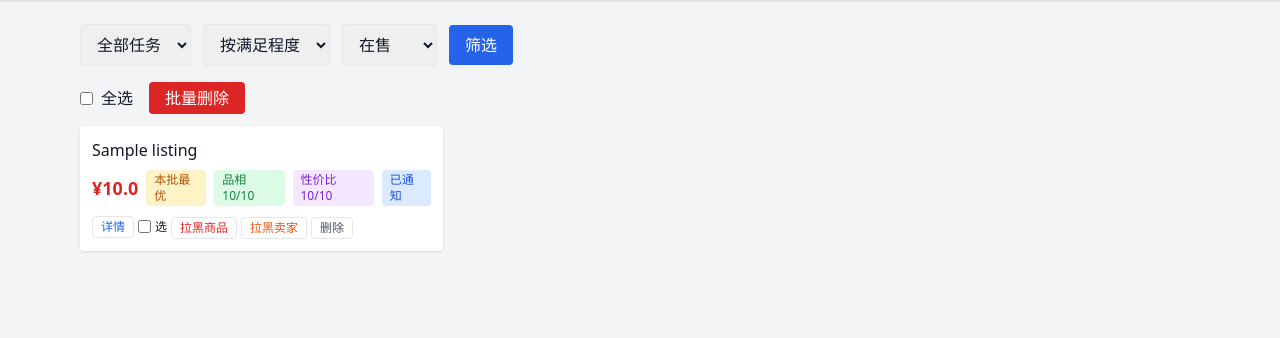
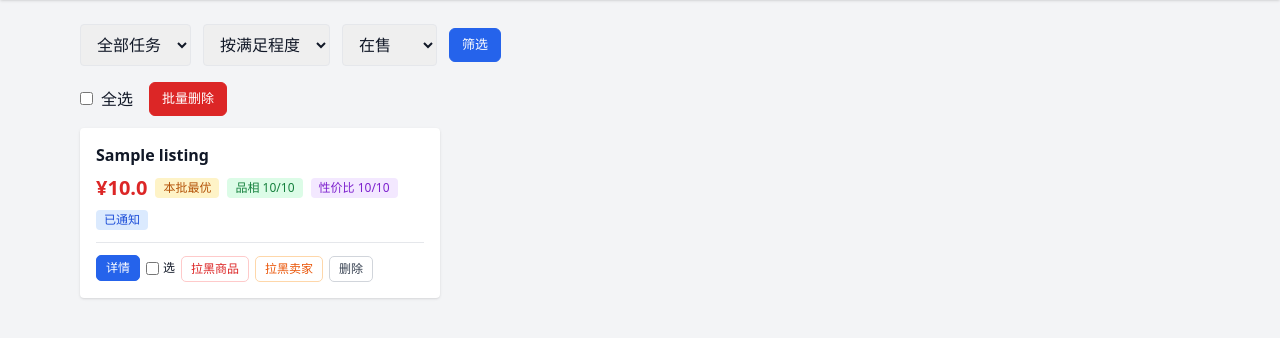
Before and after one commit to Comui520/second-eye, a FastAPI app: page /listings in a window 1280 px wide. Shown: the part 52-390 px from the top of the page. Run offline with FastAPI, Linux system fonts and the light colour scheme; tables that the repository leaves empty hold one stand-in row (values such as "Sample post"); some libraries are stand-ins or nearby versions.

Commit message:
style: 前端优化——命中卡片加大、统一按钮样式带按压反馈、详情页图片点击放大

```diff
--- a/goodprice/web/templates/base.html
+++ b/goodprice/web/templates/base.html
@@ -6,6 +6,34 @@
   <title>{% block title %}闲鱼盯价助手{% endblock %}</title>
   <script src="https://cdn.tailwindcss.com"></script>
   <script src="https://unpkg.com/htmx.org@1.9.12"></script>
+  <style>
+    .btn { display: inline-block; padding: 6px 12px; border-radius: 6px; font-size: 13px;
+      line-height: 1.5; cursor: pointer; user-select: none; text-decoration: none;
+      transition: background-color .15s, color .15s, border-color .15s, transform .05s; }
+    .btn:active { transform: translateY(1px); }
+    .btn-sm { padding: 3px 9px; font-size: 12px; border-radius: 5px; }
+    .btn-primary { background: #2563eb; border: 1px solid #2563eb; color: #fff; }
+    .btn-primary:hover { background: #1d4ed8; }
+    .btn-primary:active { background: #1e40af; }
+    .btn-danger { background: #dc2626; border: 1px solid #dc2626; color: #fff; }
+    .btn-danger:hover { background: #b91c1c; }
+    .btn-danger:active { background: #991b1b; }
+    .btn-green { background: #16a34a; border: 1px solid #16a34a; color: #fff; }
+    .btn-green:hover { background: #15803d; }
+    .btn-green:active { background: #166534; }
+    .btn-outline { background: #fff; border: 1px solid #d1d5db; color: #374151; }
+    .btn-outline:hover { background: #f3f4f6; }
+    .btn-outline:active { background: #e5e7eb; }
+    .btn-outline-blue { background: #fff; border: 1px solid #bfdbfe; color: #1d4ed8; }
+    .btn-outline-blue:hover { background: #eff6ff; }
+    .btn-outline-blue:active { background: #dbeafe; }
+    .btn-outline-red { background: #fff; border: 1px solid #fecaca; color: #dc2626; }
+    .btn-outline-red:hover { background: #fef2f2; }
+    .btn-outline-red:active { background: #fee2e2; }
+    .btn-outline-orange { background: #fff; border: 1px solid #fed7aa; color: #ea580c; }
+    .btn-outline-orange:hover { background: #fff7ed; }
+    .btn-outline-orange:active { background: #ffedd5; }
+  </style>
 </head>
 <body class="bg-gray-100 text-gray-900">
   <nav class="bg-white shadow">
--- a/goodprice/web/templates/listings.html
+++ b/goodprice/web/templates/listings.html
@@ -18,14 +18,14 @@
     <option value="blocked" {{ 'selected' if show == 'blocked' }}>已拉黑</option>
     <option value="all" {{ 'selected' if show == 'all' }}>全部</option>
   </select>
-  <button class="bg-blue-600 text-white rounded px-4 py-2">筛选</button>
+  <button class="btn btn-primary">筛选</button>
 </form>
 {% if running_ids %}
 <div hx-get="{{ partial_url }}" hx-trigger="every 2s" hx-target="#listings-grid" hx-swap="outerHTML"></div>
 {% endif %}
 <div class="flex items-center gap-4 mb-3">
   <label class="flex items-center gap-2"><input type="checkbox" id="listings-select-all" onchange="document.querySelectorAll('.row-check').forEach(c => c.checked = this.checked)"> 全选</label>
-  <button type="button" class="bg-red-600 text-white rounded px-4 py-1" onclick="batchDeleteListings()">批量删除</button>
+  <button type="button" class="btn btn-danger" onclick="batchDeleteListings()">批量删除</button>
 </div>
 {% include "listings_grid.html" %}
 {% if more %}
--- a/goodprice/web/templates/listings_cards.html
+++ b/goodprice/web/templates/listings_cards.html
@@ -1,9 +1,11 @@
 {% for item in listings %}
-<div class="bg-white rounded shadow p-3">
-  {% if item.image_urls %}<img src="{{ item.image_urls[0] }}" class="w-full h-40 object-cover rounded mb-2">{% endif %}
-  <a href="{{ item.url }}" target="_blank" class="font-medium hover:text-blue-600">{{ item.title }}</a>
-  <div class="mt-2 flex items-center gap-2">
-    <span class="text-lg font-bold text-red-600">¥{{ item.price }}</span>
+<div class="bg-white rounded shadow hover:shadow-md transition p-4 flex flex-col">
+  {% if item.image_urls %}
+  <a href="/listings/{{ item.id }}"><img src="{{ item.image_urls[0] }}" class="w-full h-48 object-cover rounded mb-3 cursor-pointer"></a>
+  {% endif %}
+  <a href="/listings/{{ item.id }}" class="font-semibold text-base leading-snug hover:text-blue-600">{{ item.title }}</a>
+  <div class="mt-2 flex items-center gap-2 flex-wrap">
+    <span class="text-xl font-bold text-red-600">¥{{ item.price }}</span>
     {% if item.status == 'gone' %}<span class="px-2 py-0.5 rounded text-xs bg-gray-300 text-gray-700">已下架</span>{% endif %}
     {% if item.best_of_batch %}<span class="px-2 py-0.5 rounded text-xs bg-amber-100 text-amber-700">本批最优</span>{% endif %}
     {% if item.condition_score %}
@@ -23,16 +25,16 @@
   {% if item.variants %}
   <div class="text-sm text-gray-500 mt-1">规格：{% for v in item.variants %}{{ v.name }} {{ v.price }} 元{% if not loop.last %} · {% endif %}{% endfor %}</div>
   {% endif %}
-  <div class="mt-2 flex items-center gap-1 flex-wrap">
-    <a href="/listings/{{ item.id }}" class="border rounded px-2 py-0.5 text-xs text-blue-600">详情</a>
+  <div class="mt-3 pt-3 border-t flex items-center gap-1.5 flex-wrap">
+    <a href="/listings/{{ item.id }}" class="btn btn-sm btn-primary">详情</a>
     {% if item.blocked %}<span class="px-2 py-0.5 rounded text-xs bg-gray-200 text-gray-600">已拉黑</span>{% endif %}
     <label class="flex items-center gap-1 text-xs"><input type="checkbox" class="row-check" name="ids" value="{{ item.id }}"> 选</label>
-    <form method="post" action="/listings/{{ item.id }}/block" class="inline"><button class="border rounded px-2 py-0.5 text-xs text-red-600">拉黑商品</button></form>
-    {% if item.seller_uid %}<form method="post" action="/listings/{{ item.id }}/block-seller" class="inline"><button class="border rounded px-2 py-0.5 text-xs text-orange-600">拉黑卖家</button></form>{% endif %}
-    {% if item.blocked %}<form method="post" action="/listings/{{ item.id }}/unblock" class="inline"><button class="border rounded px-2 py-0.5 text-xs">恢复</button></form>{% endif %}
-    <form method="post" action="/listings/{{ item.id }}/delete" class="inline" onsubmit="return confirm('确认删除该商品？')"><button class="border rounded px-2 py-0.5 text-xs text-gray-600">删除</button></form>
+    <form method="post" action="/listings/{{ item.id }}/block" class="inline"><button class="btn btn-sm btn-outline-red">拉黑商品</button></form>
+    {% if item.seller_uid %}<form method="post" action="/listings/{{ item.id }}/block-seller" class="inline"><button class="btn btn-sm btn-outline-orange">拉黑卖家</button></form>{% endif %}
+    {% if item.blocked %}<form method="post" action="/listings/{{ item.id }}/unblock" class="inline"><button class="btn btn-sm btn-outline">恢复</button></form>{% endif %}
+    <form method="post" action="/listings/{{ item.id }}/delete" class="inline" onsubmit="return confirm('确认删除该商品？')"><button class="btn btn-sm btn-outline">删除</button></form>
   </div>
 </div>
 {% else %}
-<div class="text-gray-500">还没有命中商品。</div>
+<div class="text-gray-500 col-span-full">还没有命中商品。</div>
 {% endfor %}
--- a/goodprice/web/templates/listings_grid.html
+++ b/goodprice/web/templates/listings_grid.html
@@ -1,3 +1,3 @@
-<div id="listings-grid" class="grid grid-cols-1 md:grid-cols-2 lg:grid-cols-3 gap-4">
+<div id="listings-grid" class="grid grid-cols-1 md:grid-cols-2 xl:grid-cols-3 gap-5">
 {% include "listings_cards.html" %}
 </div>
--- a/goodprice/web/templates/notifications.html
+++ b/goodprice/web/templates/notifications.html
@@ -4,7 +4,7 @@
 <div class="bg-white rounded shadow">
   <div class="p-3 flex items-center gap-4">
     <label class="flex items-center gap-2"><input type="checkbox" id="select-all" onchange="document.querySelectorAll('.row-check').forEach(c => c.checked = this.checked)"> 全选</label>
-    <button type="button" class="bg-red-600 text-white rounded px-4 py-1" onclick="batchDeleteNotifications()">批量删除</button>
+    <button type="button" class="btn btn-danger" onclick="batchDeleteNotifications()">批量删除</button>
   </div>
   <table class="w-full text-sm">
       <thead><tr class="text-left text-gray-500 border-b">
@@ -24,7 +24,7 @@
           <td class="p-2 text-gray-500">{{ n.created_at.strftime('%m-%d %H:%M') }}</td>
           <td class="p-2">
             <form method="post" action="/notifications/{{ n.id }}/delete" class="inline" onsubmit="return confirm('确认删除该消息？')">
-              <button class="text-red-600">删除</button>
+              <button class="btn btn-sm btn-outline-red">删除</button>
             </form>
           </td>
         </tr>
--- a/goodprice/web/templates/settings.html
+++ b/goodprice/web/templates/settings.html
@@ -4,7 +4,7 @@
 <div class="bg-white rounded shadow p-4 max-w-2xl mx-auto mb-4">
   <h3 class="text-md font-semibold mb-2">闲鱼登录</h3>
   <div class="flex items-center gap-3">
-    <form method="post" action="/settings/login"><button class="bg-green-600 text-white rounded px-3 py-1 text-sm">一键登录（免 F12）</button></form>
+    <form method="post" action="/settings/login"><button class="btn btn-green">一键登录（免 F12）</button></form>
     <span class="text-xs text-gray-500">点击后弹出浏览器窗口，扫码或用账号密码登录，登录后自动保存；若未自动识别，点窗口右上角绿色「登录完成」按钮。</span>
   </div>
   {% include "login_status.html" %}
@@ -61,6 +61,6 @@
     <div><label class="block text-sm font-medium mb-1">随机抖动（分钟）</label>
       <input name="default_crawl_jitter_minutes" type="number" min="0" class="w-full border rounded px-3 py-2" value="{{ settings.default_crawl_jitter_minutes }}"></div>
   </div>
-  <button class="bg-blue-600 text-white rounded px-4 py-2">保存设置</button>
+  <button class="btn btn-primary">保存设置</button>
 </form>
 {% endblock %}
```
Also changed, not shown: goodprice/web/templates/listings_detail.html (+20 -7 lines), goodprice/web/templates/tasks.html (+7 -7 lines), goodprice/web/templates/tasks_detail.html (+5 -5 lines), tests/test_api.py (+3 -0 lines).
